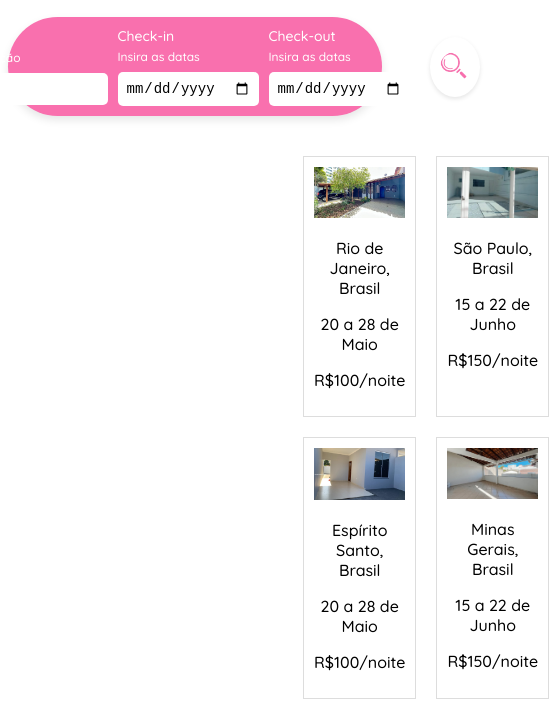
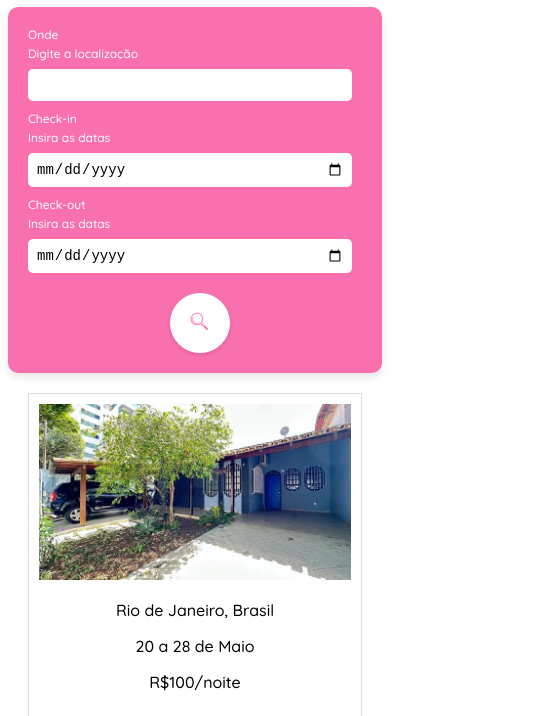
Before and after one commit to bodelha/garage-for-rent, a website: page pagbusca.html in a window 390 px wide. Shown: the part 91-807 px from the top of the page, 549 px wide, since content can reach past the window. Drawn offline with Linux system fonts and the light colour scheme.

Commit message:
Update pagbusca.html

```diff
--- a/pagbusca.html
+++ b/pagbusca.html
@@ -267,6 +267,64 @@
             text-decoration: none;
             color: white;
         }
+
+
+@media screen and (max-width: 599px) {
+    .search-container {
+        flex-direction: column;
+        align-items: stretch;
+        justify-content: center; /* Centraliza os itens verticalmente */
+        margin: 10px auto;
+        padding: 20px;
+        max-width: 100%;
+        border-radius: 10px;
+        text-align: center; /* Centraliza o conteúdo horizontalmente */
+    }
+
+    .search-group {
+        margin-bottom: 10px;
+        text-align: left; /* Alinha o texto à esquerda dentro dos grupos */
+    }
+
+    .search-group label,
+    .search-group .instruction {
+        font-size: 12px; /* Ajuste o tamanho da fonte para telas menores */
+    }
+
+    .search-group input {
+        width: 100%; /* Ocupar toda a largura do container */
+        box-sizing: border-box; /* Garante que padding e border não aumentem o tamanho */
+    }
+
+    .search-button {
+        margin-top: 10px; /* Espaçamento superior */
+        display: inline-block; /* Para que o botão possa ter margens */
+        vertical-align: middle; /* Alinha verticalmente ao centro */
+        margin-left: 42.5%;
+    }
+
+    .search-button img {
+        background-attachment: fixed;
+        height: 20px; /* Reduzir o tamanho do ícone de busca */
+        width: auto;
+        border-radius: 8px; /* Garante que a imagem do ícone seja circular */
+        object-fit: cover;
+    }
+
+    .garage-list {
+        grid-template-columns: 1fr;
+        gap: 10px;
+        padding: 0 10px;
+        margin-left: 10px;
+        margin-right: 10px;
+        margin-top: 20px;
+    }
+
+    .garage-item {
+        padding: 10px;
+    }
+}
+
     </style>
 </head>
 
```
